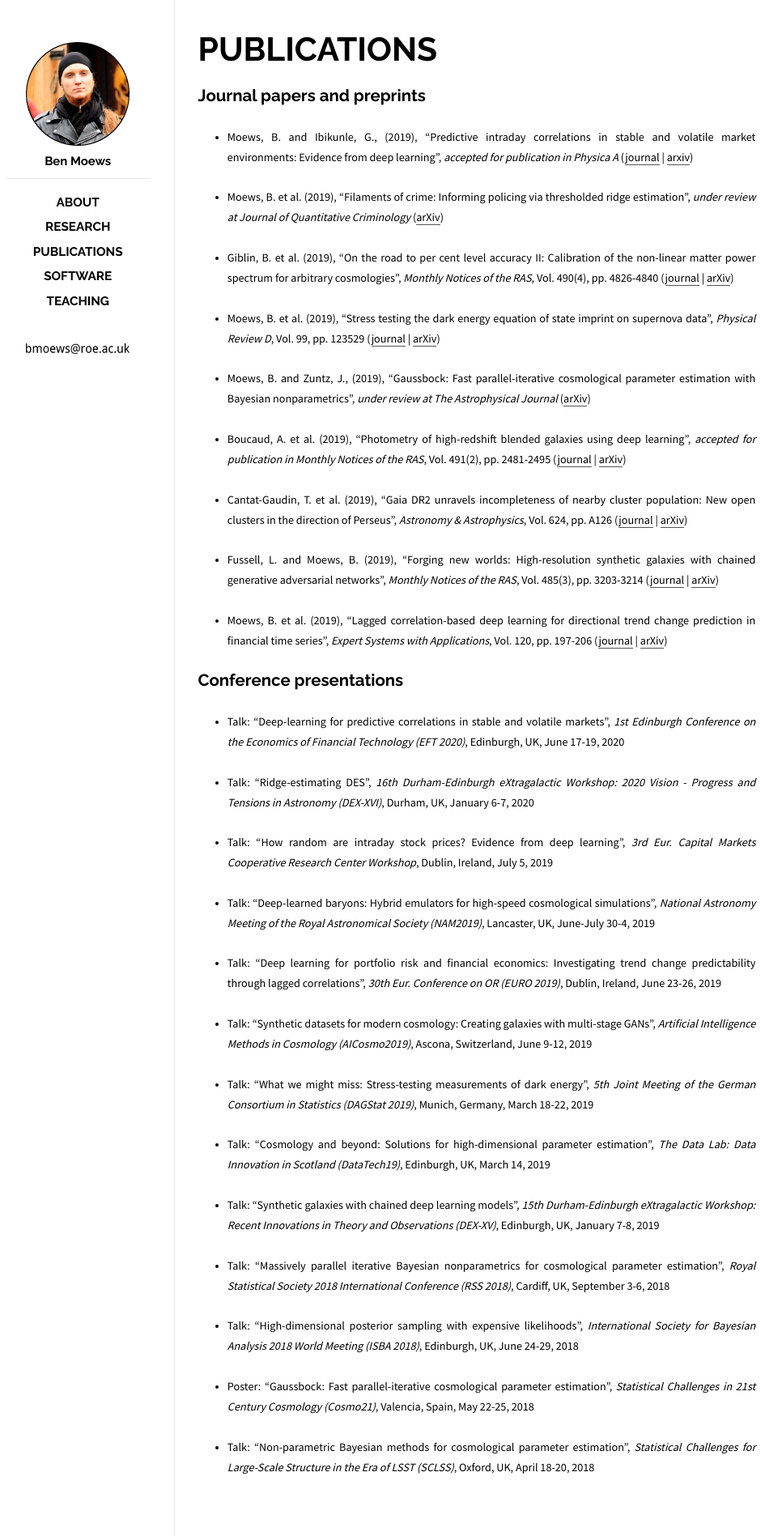
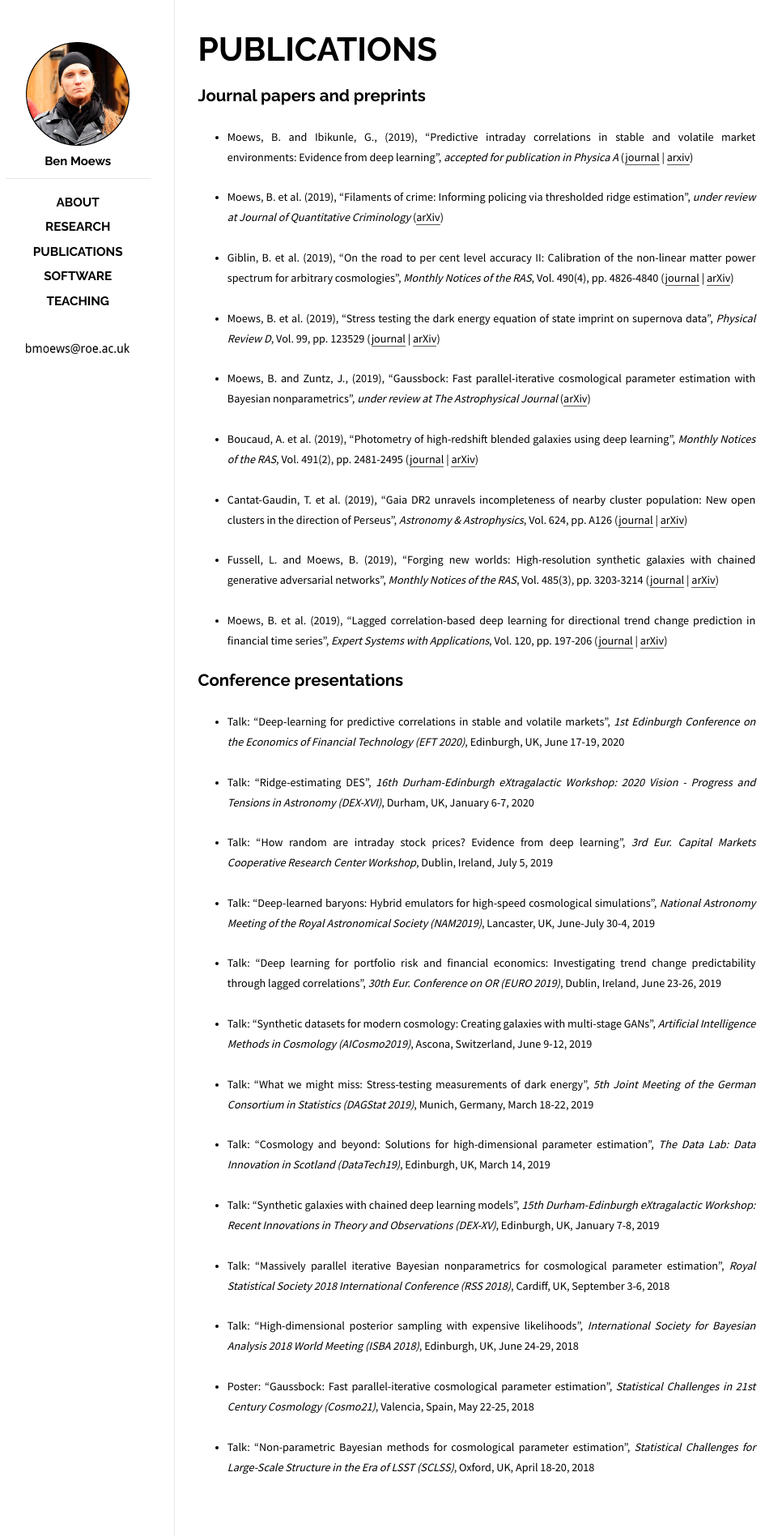
Before and after one commit to moews/moews.github.io, a Jekyll site: the page built from _posts/2017-03-25-publications.md, in a window 1280 px wide. Shown: the whole page at 81% size, without its empty margins (143-1109 px from the left). Built offline with Jekyll 4.4.1, drawn with Linux system fonts in a browser that asks for light colours.

Commit message:
Update 2017-03-25-publications.md

```diff
--- a/_posts/2017-03-25-publications.md
+++ b/_posts/2017-03-25-publications.md
@@ -18,7 +18,7 @@ categories: posts
 
 * <small>Moews, B. and Zuntz, J., (2019), "Gaussbock: Fast parallel-iterative cosmological parameter estimation with Bayesian nonparametrics", _under review at The Astrophysical Journal_ ([arXiv](https://arxiv.org/abs/1905.09800))</small>
 
-* <small>Boucaud, A. et al. (2019), "Photometry of high-redshift blended galaxies using deep learning", _accepted for publication in Monthly Notices of the RAS_, Vol. 491(2), pp. 2481-2495 ([journal](https://doi.org/10.1093/mnras/stz3056) | [arXiv](https://arxiv.org/abs/1905.01324))</small>
+* <small>Boucaud, A. et al. (2019), "Photometry of high-redshift blended galaxies using deep learning", _Monthly Notices of the RAS_, Vol. 491(2), pp. 2481-2495 ([journal](https://doi.org/10.1093/mnras/stz3056) | [arXiv](https://arxiv.org/abs/1905.01324))</small>
 
 * <small>Cantat-Gaudin, T. et al. (2019), "Gaia DR2 unravels incompleteness of nearby cluster population: New open clusters in the direction of Perseus", _Astronomy & Astrophysics_, Vol. 624, pp. A126 ([journal](https://doi.org/10.1051/0004-6361/201834453) | [arXiv](https://arxiv.org/abs/1810.05494))</small>
 
```
